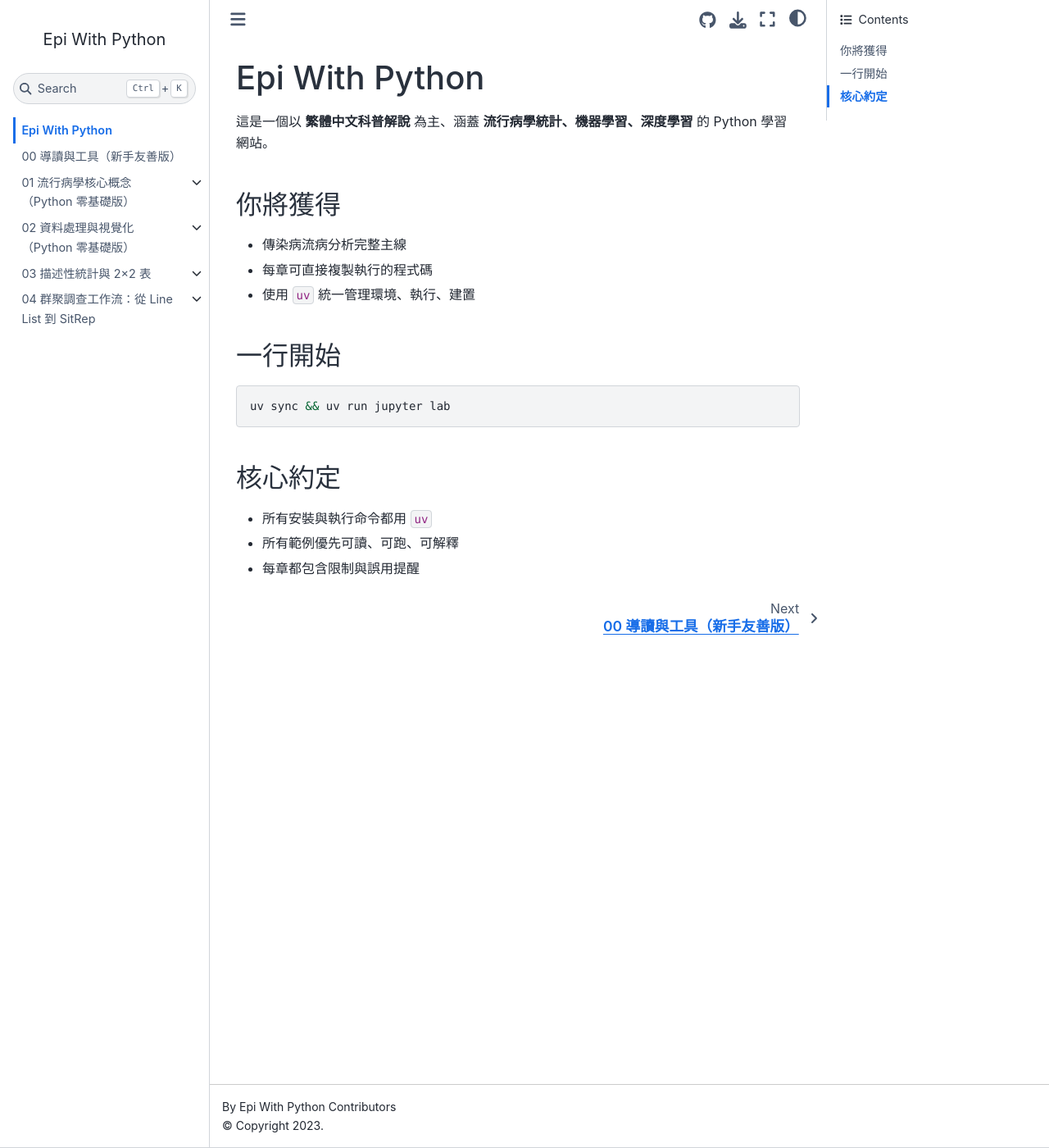
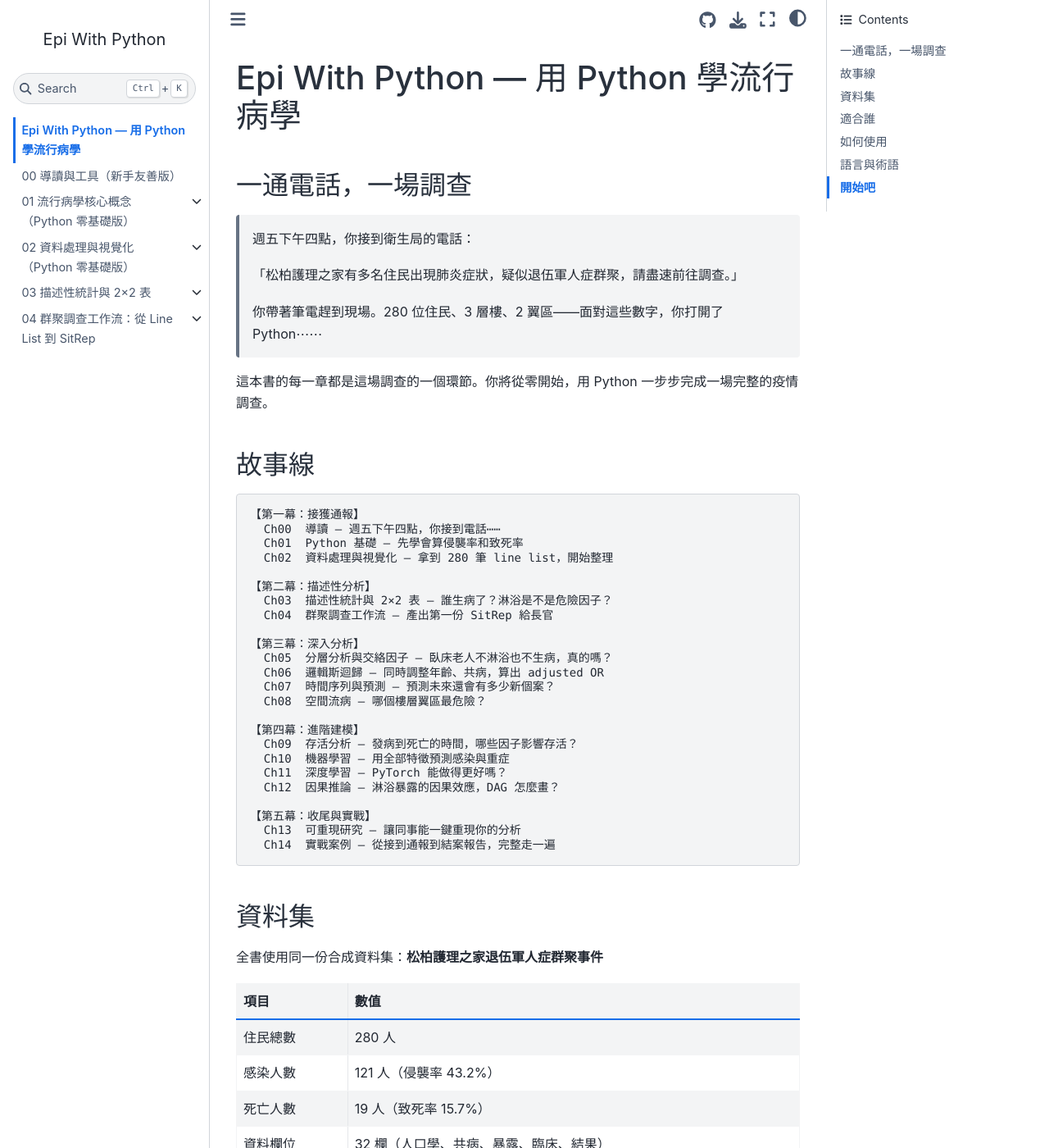
Before and after one commit to ancientsky/python4epi, a Jupyter Book: the page built from book/intro.md, in a window 1280 px wide and 1400 px high. Shown: the whole window at 82% size. Built offline with Jupyter Book 1.0.4 settings and Sphinx 7.4.7 and the Sphinx Book theme 1.1.4, drawn with Linux system fonts in a browser that asks for light colours; pages that are not in the unit, such as notebooks, are missing from menus; some of the changed text lies outside the part shown.

Commit message:
docs: update CLAUDE.md, README.md, and intro.md for Legionella rewrite
CLAUDE.md:
- Update chapter count 15 → 18, add chapter structure overview
- Add primary dataset section (legionella_outbreak.csv, 280×32)
- Add new terminology entries (OR, confounding, HR, KM)
- Note standalone copy sync and unified dataset architecture

README.md:
- Add story introduction (松柏護理之家 outbreak narrative)
- Replace topic list with 5-act chapter summary table
- Add dataset section with key statistics
- Update Key Learning Assets and recommended reading order

book/intro.md:
- Full rewrite as story-driven landing page
- Opening scene: Friday 4pm phone call
- Complete 5-act story arc with chapter descriptions
- Dataset summary table (280 residents, 121 infected, 19 deaths)
- Target audience section and usage instructions

https://claude.ai/code/session_01146kin41ULbZPcuutr6UWu

````diff
--- a/book/intro.md
+++ b/book/intro.md
@@ -1,21 +1,86 @@
-# Epi With Python
+# Epi With Python — 用 Python 學流行病學
 
-這是一個以 **繁體中文科普解說** 為主、涵蓋 **流行病學統計、機器學習、深度學習** 的 Python 學習網站。
+## 一通電話，一場調查
 
-## 你將獲得
+> 週五下午四點，你接到衛生局的電話：
+>
+> 「松柏護理之家有多名住民出現肺炎症狀，疑似退伍軍人症群聚，請盡速前往調查。」
+>
+> 你帶著筆電趕到現場。280 位住民、3 層樓、2 翼區——面對這些數字，你打開了 Python⋯⋯
 
-- 傳染病流病分析完整主線
-- 每章可直接複製執行的程式碼
-- 使用 `uv` 統一管理環境、執行、建置
+這本書的每一章都是這場調查的一個環節。你將從零開始，用 Python 一步步完成一場完整的疫情調查。
 
-## 一行開始
+## 故事線
+
+```
+【第一幕：接獲通報】
+  Ch00  導讀 — 週五下午四點，你接到電話⋯⋯
+  Ch01  Python 基礎 — 先學會算侵襲率和致死率
+  Ch02  資料處理與視覺化 — 拿到 280 筆 line list，開始整理
+
+【第二幕：描述性分析】
+  Ch03  描述性統計與 2×2 表 — 誰生病了？淋浴是不是危險因子？
+  Ch04  群聚調查工作流 — 產出第一份 SitRep 給長官
+
+【第三幕：深入分析】
+  Ch05  分層分析與交絡因子 — 臥床老人不淋浴也不生病，真的嗎？
+  Ch06  邏輯斯迴歸 — 同時調整年齡、共病，算出 adjusted OR
+  Ch07  時間序列與預測 — 預測未來還會有多少新個案？
+  Ch08  空間流病 — 哪個樓層翼區最危險？
+
+【第四幕：進階建模】
+  Ch09  存活分析 — 發病到死亡的時間，哪些因子影響存活？
+  Ch10  機器學習 — 用全部特徵預測感染與重症
+  Ch11  深度學習 — PyTorch 能做得更好嗎？
+  Ch12  因果推論 — 淋浴暴露的因果效應，DAG 怎麼畫？
+
+【第五幕：收尾與實戰】
+  Ch13  可重現研究 — 讓同事能一鍵重現你的分析
+  Ch14  實戰案例 — 從接到通報到結案報告，完整走一遍
+```
+
+## 資料集
+
+全書使用同一份合成資料集：**松柏護理之家退伍軍人症群聚事件**
+
+| 項目 | 數值 |
+|------|------|
+| 住民總數 | 280 人 |
+| 感染人數 | 121 人（侵襲率 43.2%） |
+| 死亡人數 | 19 人（致死率 15.7%） |
+| 資料欄位 | 32 欄（人口學、共病、暴露、臨床、結果） |
+| 發病期間 | 2026-01-12 至 2026-01-28 |
+| 場域 | 3 層樓 × 2 翼區（A/B） |
+
+## 適合誰
+
+- **零基礎學員**：從 Python 語法開始，逐步進入流行病學分析
+- **公衛研究生**：學習用程式取代 Excel 做疫調分析
+- **現職流行病學家**：從傳統工具轉型 Python 工作流
+- **對傳染病有興趣的人**：透過真實感的案例學習分析思維
+
+## 如何使用
+
+### 本機環境
 
 ```bash
 uv sync && uv run jupyter lab
 ```
 
-## 核心約定
+### Google Colab
 
-- 所有安裝與執行命令都用 `uv`
-- 所有範例優先可讀、可跑、可解釋
-- 每章都包含限制與誤用提醒
+每個 notebook 頂部都有自動偵測 Colab 的 setup cell，不需安裝任何東西。
+
+### 建議學習順序
+
+按章節順序走——每一章的分析結果會引出下一章的問題。這就是真實疫調的節奏。
+
+## 語言與術語
+
+- 內文以**繁體中文**撰寫，技術名詞保留英文
+- 流行病學術語採用**台灣標準譯名**（例如：侵襲率、致死率、信賴區間）
+- 完整術語對照表見 Ch15 附錄
+
+## 開始吧
+
+翻到 Ch00，接起那通電話。
````
Also changed, not shown: CLAUDE.md (+64 -8 lines), README.md (+42 -19 lines).
